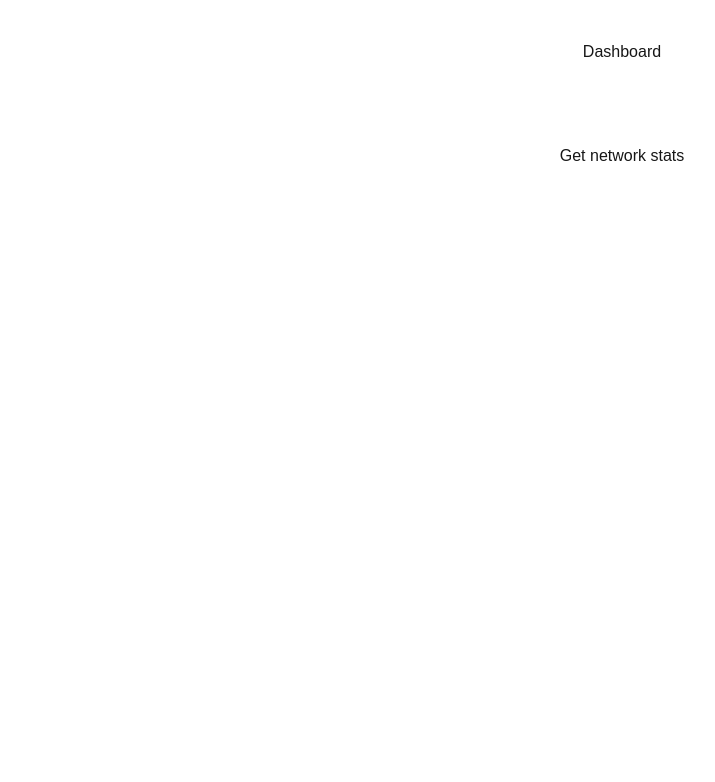
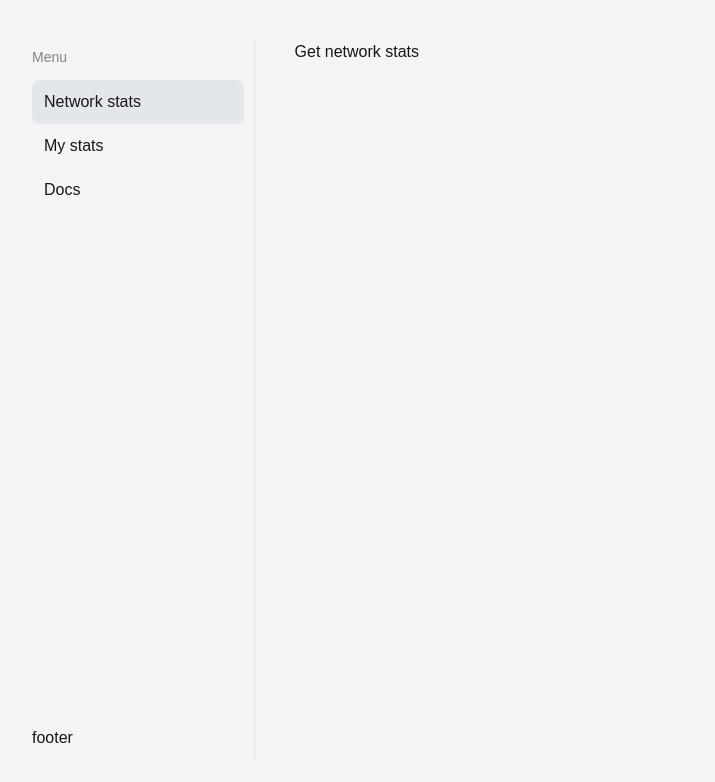
Before and after one commit to galadriel-ai/console, a Next.js app: page /dashboard in a window 1280 px wide. Shown: the top 782 px of the page, without its empty margins (18-733 px from the left). Built offline with nearby package versions, Linux system fonts and the light colour scheme; no server answers.

Commit message:
Getting started with design implementation, sidebar mvp

```diff
--- a/src/app/dashboard/page.tsx
+++ b/src/app/dashboard/page.tsx
@@ -1,10 +1,16 @@
 "use client"
 
 import {useState} from "react";
+import Sidebar, {MenuItemType} from "@/components/Sidebar";
 
 export default function LoginPage() {
 
   const [networkStats, setNetworkStats] = useState<string>("")
+  const [selectedMenu, setSelectedMenu] = useState<MenuItemType>("network_stats")
+
+  const onMenuItemChange = (name: MenuItemType) => {
+    setSelectedMenu(name)
+  }
 
   const getNetworkStats = async () => {
     try {
@@ -29,11 +35,20 @@ export default function LoginPage() {
 
   return (
     <div
-      className="flex w-full min-h-screen max-w-[1200px] mx-auto flex-col items-center gap-20 pt-10 py-2 px-5 lg:px-10 z-2 relative"
+      className="flex w-full min-h-screen flex-row gap-[40px] p-[40px]"
     >
-      <div>Dashboard</div>
-      <button onClick={() => getNetworkStats()}>Get network stats</button>
-      <div>{networkStats}</div>
+      <div className="w-1/5 min-w-[220px] flex flex-col justify-between gal-sidebar p-[10px]">
+        <Sidebar selectedMenu={selectedMenu} onMenuItemChange={(menuItem: MenuItemType) => onMenuItemChange(menuItem)}/>
+      </div>
+      <div className="w-4/5 h-full">
+        {selectedMenu === "network_stats" &&
+          <>
+            <button onClick={() => getNetworkStats()}>Get network stats</button>
+            <div>{networkStats}</div>
+          </>
+        }
+
+      </div>
     </div>
   )
 }
--- a/src/app/globals.css
+++ b/src/app/globals.css
@@ -3,15 +3,13 @@
 @tailwind utilities;
 
 :root {
-  --background: #ffffff;
+  --Grey: #828288;
+
+  --Light-grey-1: #F3F4F6;
+  --Light-grey-3: #E3E6EB;
+
+  --background: #F3F4F6;
   --foreground: #171717;
-}
-
-@media (prefers-color-scheme: dark) {
-  :root {
-    --background: #0a0a0a;
-    --foreground: #ededed;
-  }
 }
 
 body {
@@ -25,3 +23,25 @@ body {
     text-wrap: balance;
   }
 }
+
+.gal-subtitle {
+  color: var(--Grey);
+  font-size: 14px;
+  font-style: normal;
+  font-weight: 400;
+  line-height: 14px; /* 100% */
+}
+
+.gal-sidebar {
+  border-radius: 0;
+  border-right: 1px solid var(--Light-grey-3);
+}
+
+
+.gal-sidebar-menu-item {
+  border-radius: 8px;
+}
+
+.gal-sidebar-menu-item-active {
+  background: var(--Light-grey-3);
+}
--- /dev/null
+++ b/src/components/Sidebar.tsx
@@ -0,0 +1,57 @@
+export type MenuItemType = "network_stats" | "node_stats"
+
+export default function Sidebar(
+  {
+    selectedMenu, onMenuItemChange
+  }: {
+    selectedMenu: MenuItemType,
+    onMenuItemChange: (menuItem: MenuItemType) => void
+  }
+) {
+
+  // const onMenuItemChange = (name: MenuItemType) => {
+  //   setSelectedMenu(name)
+  // }
+
+  return (
+    <>
+      <div className="flex flex-col gap-4">
+        <div className="gal-subtitle">Menu</div>
+        <div className="col gap-[10px]">
+          <MenuItem
+            name={"Network stats"}
+            isActive={selectedMenu === "network_stats"}
+            onClick={() => onMenuItemChange("network_stats")}
+          />
+          <MenuItem
+            name={"My stats"}
+            isActive={selectedMenu === "node_stats"}
+            onClick={() => onMenuItemChange("node_stats")}
+          />
+          <a
+            href={process.env.NEXT_PUBLIC_DOCS_URL}
+            target="_blank"
+          >
+            <div
+              className={`min-h-[40px] py-[10px] px-[12px] items-center cursor-pointer gal-sidebar-menu-item`}
+            >
+              Docs
+            </div>
+          </a>
+        </div>
+      </div>
+      <div>footer</div>
+    </>
+  )
+}
+
+function MenuItem({name, isActive, onClick}: { name: string, isActive: boolean, onClick: () => void }) {
+  return (
+    <div
+      className={`min-h-[40px] py-[10px] px-[12px] items-center cursor-pointer gal-sidebar-menu-item ${isActive && "gal-sidebar-menu-item-active"}`}
+      onClick={() => onClick()}
+    >
+      {name}
+    </div>
+  )
+}
```
Also changed, not shown: 1 other file (tests, documents, lock files or other folders).
